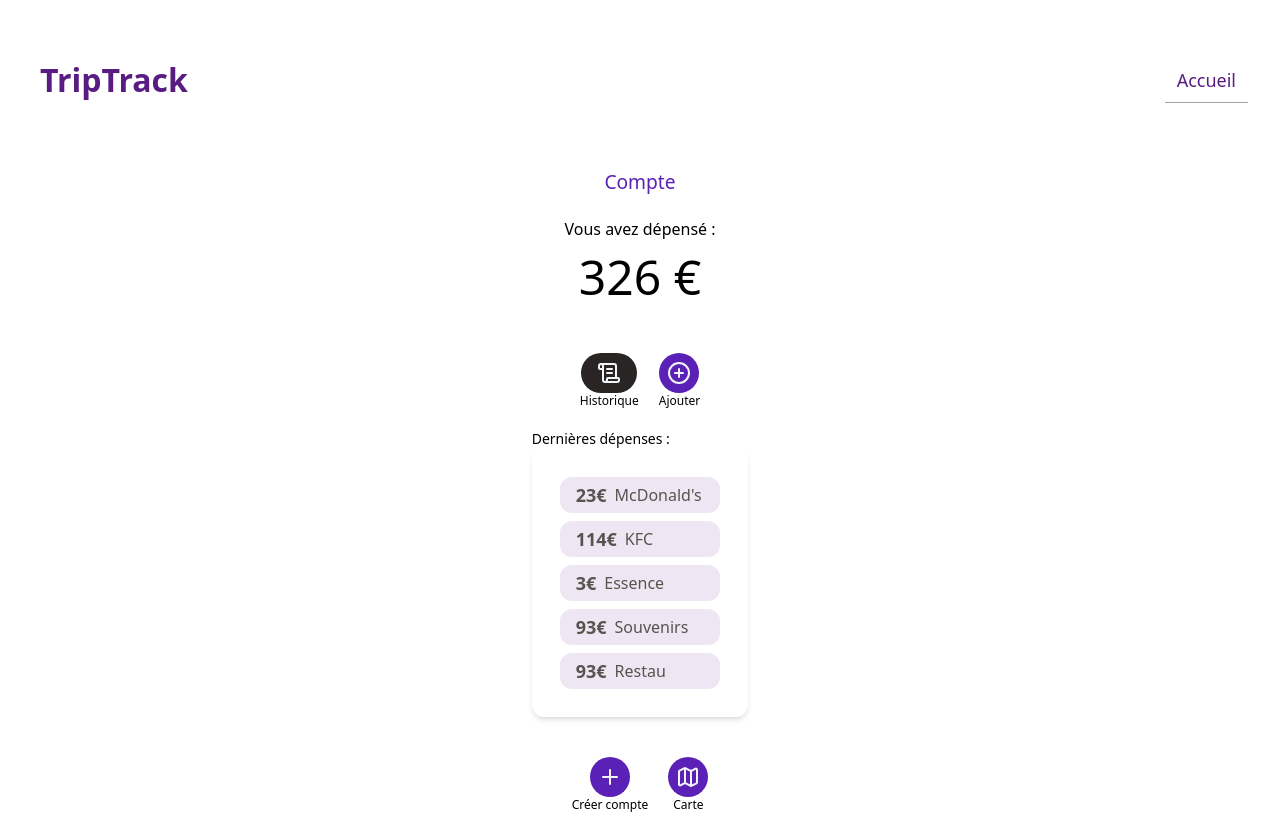
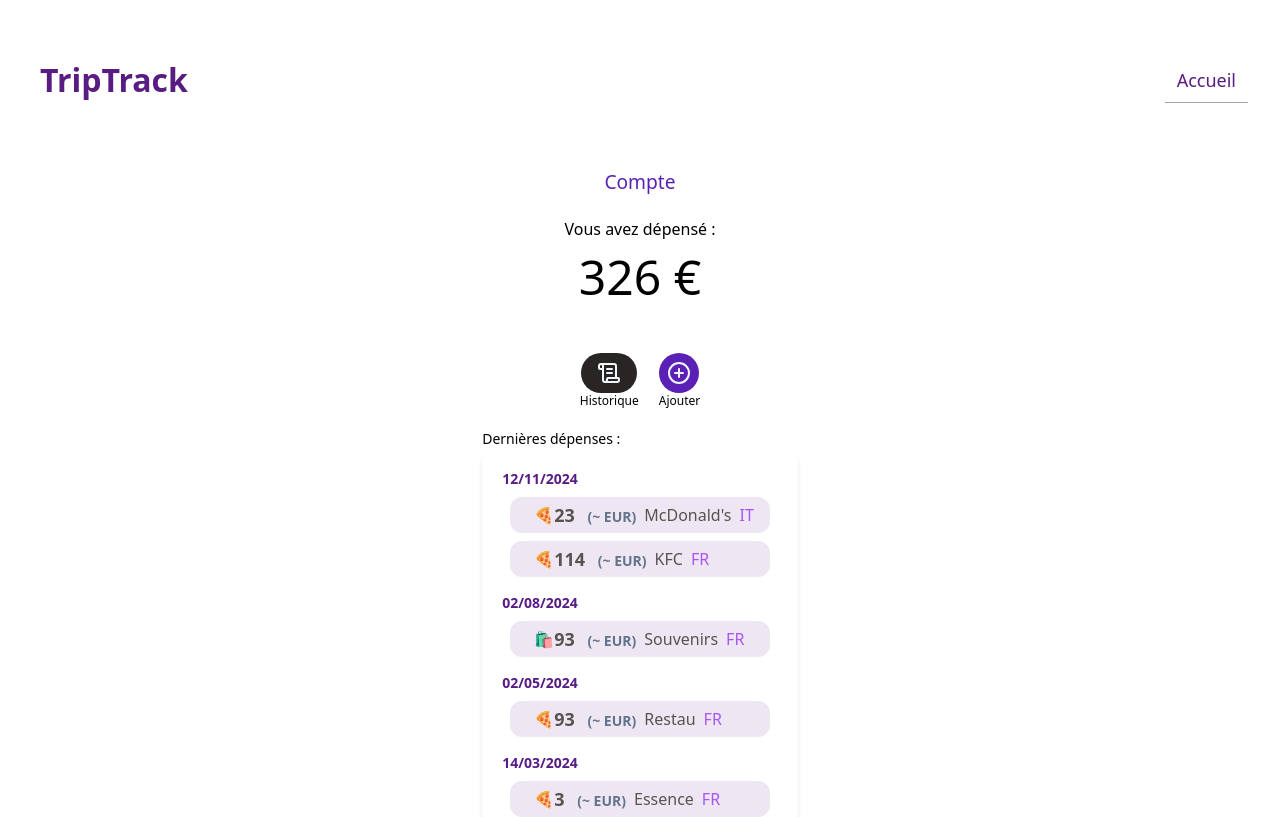
Before and after one commit to ccphung/triptrack, a React (Vite) app: page / in a window 1280 px wide. Shown: the top 817 px of the page. Built offline with nearby package versions, Linux system fonts and the light colour scheme.

Commit message:
Add group of expense by date

```diff
--- a/src/pages/Homepage.jsx
+++ b/src/pages/Homepage.jsx
@@ -39,18 +39,42 @@ function Homepage() {
         </div>
         <p className="text-sm">Dernières dépenses : </p>
         <div className="min-h-[200px] rounded-xl p-5 text-stone-600 shadow-md">
-          {expense
-            .slice()
+          {Object.entries(
+            expense
+              .slice(0, 5) //Map lastest 5 items
               .sort((a, b) => new Date(b.createdAt) - new Date(a.createdAt))
-            .map((item) => (
+              .reduce((acc, item) => {
+                const date = new Date(item.createdAt).toLocaleDateString(
+                  'fr-FR',
+                );
+                if (!acc[date]) acc[date] = [];
+                acc[date].push(item);
+                return acc;
+              }, {}),
+          ).map(([date, items]) => (
+            <div key={date} className="mb-4">
+              <h3 className="text-sm font-bold text-purple-900">{date}</h3>
+              {items.map((item) => (
                 <div
                   key={item.id}
                   className="m-2 rounded-xl bg-purple-900/10 px-4 py-1"
                 >
                   <div className="flex items-center">
-                  <p className="text-lg font-semibold"> {item.price}€</p>
-                  <p className="ml-2"> {item.title}</p>
+                    <p className="ml-2">{item.category.emoji}</p>
+                    {/* <p className="text-lg font-semibold">{item.price}€</p> */}
+                    <p className="text-lg font-semibold">
+                      {item.price} {item.originalCurrency}
+                      {item.originalCurrency !== 'EUR' && (
+                        <span className="ml-2 text-sm text-slate-500">
+                          (~{item.priceInEUR} EUR)
+                        </span>
+                      )}
+                    </p>
+                    <p className="ml-2">{item.title}</p>
+                    <p className="ml-2 text-purple-500">{item.countryCode}</p>
                   </div>
+                </div>
+              ))}
             </div>
           ))}
         </div>
--- a/src/slices/expenseSlice.js
+++ b/src/slices/expenseSlice.js
@@ -50,7 +50,7 @@ const initialState = {
       position: [10, 53],
       price: 3,
       category: { id: 1, name: 'Restauration', emoji: '🍕' },
-      createdAt: new Date('11-12-2024'),
+      createdAt: new Date('03-14-2024'),
     },
     {
       id: nanoid(),
@@ -66,7 +66,7 @@ const initialState = {
       position: [10, 53],
       price: 93,
       category: { id: 2, name: 'Shop', emoji: '🛍️' },
-      createdAt: new Date('11-12-2024'),
+      createdAt: new Date('08-02-2024'),
     },
     {
       id: nanoid(),
@@ -82,7 +82,7 @@ const initialState = {
       position: [10, 53],
       price: 93,
       category: { id: 1, name: 'Restauration', emoji: '🍕' },
-      createdAt: new Date('11-12-2024'),
+      createdAt: new Date('05-02-2024'),
     },
   ],
 };
```
Lines whose indentation alone changed are shown as unchanged.
